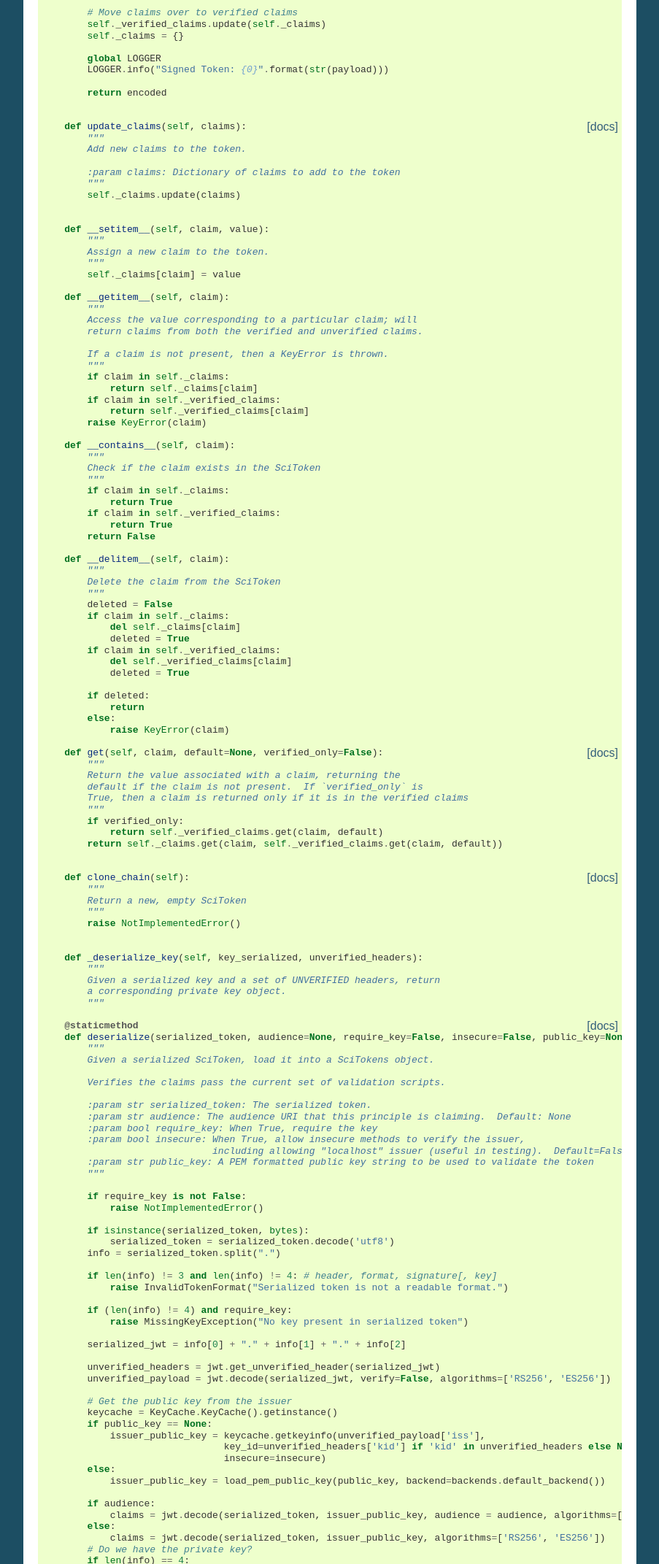
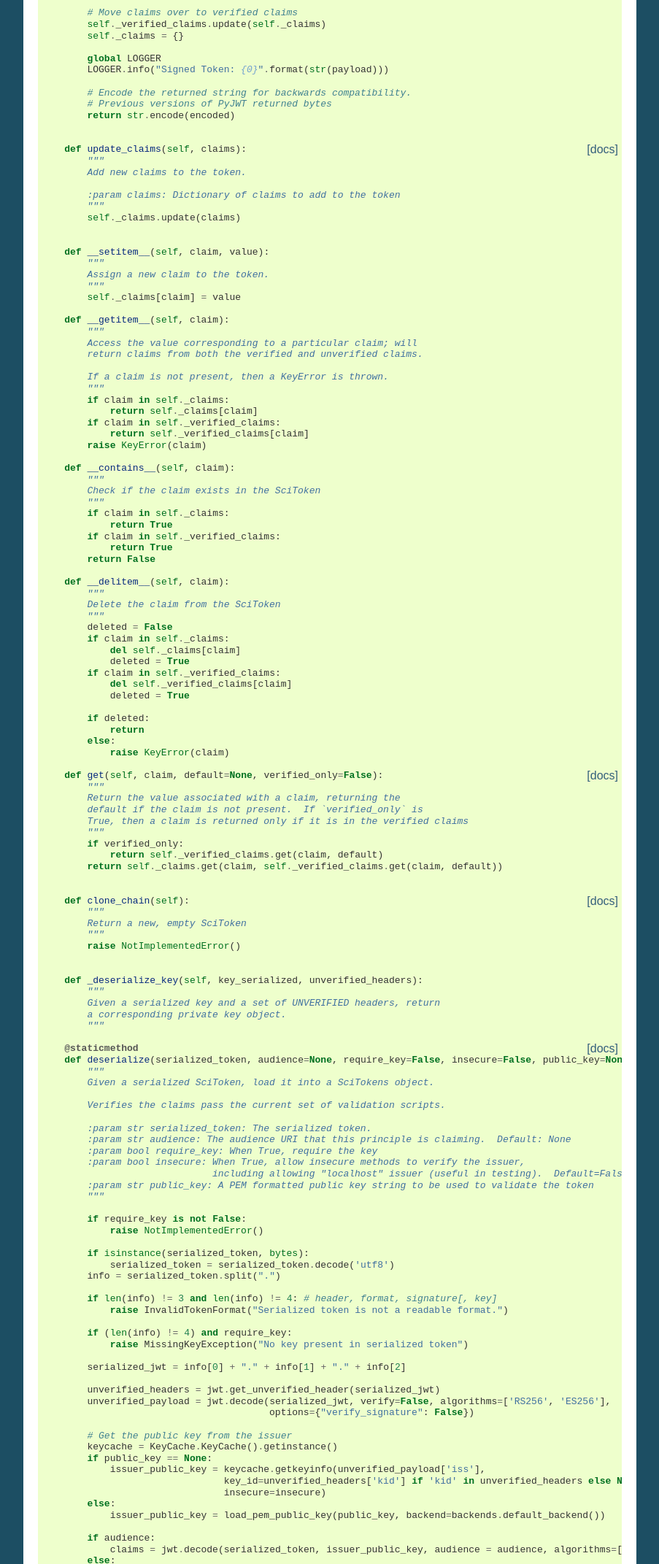
Before and after one commit to scitokens/scitokens, a plain HTML site: page _modules/scitokens/scitokens.html in a window 1280 px wide. Shown: the part 2720-4863 px from the top of the page at 73% size, without its empty margins (198-1101 px from the left). Drawn offline with Linux system fonts and the light colour scheme.

Commit message:
[ci skip] Autodoc commit for ba472cd7cc35db34bfeb2a1bead019ac605378f4.

```diff
--- a/_modules/scitokens/scitokens.html
+++ b/_modules/scitokens/scitokens.html
@@ -213,7 +213,9 @@
         <span class="k">global</span> <span class="n">LOGGER</span>
         <span class="n">LOGGER</span><span class="o">.</span><span class="n">info</span><span class="p">(</span><span class="s2">&quot;Signed Token: </span><span class="si">{0}</span><span class="s2">&quot;</span><span class="o">.</span><span class="n">format</span><span class="p">(</span><span class="nb">str</span><span class="p">(</span><span class="n">payload</span><span class="p">)))</span>
 
-        <span class="k">return</span> <span class="n">encoded</span></div>
+        <span class="c1"># Encode the returned string for backwards compatibility.</span>
+        <span class="c1"># Previous versions of PyJWT returned bytes</span>
+        <span class="k">return</span> <span class="nb">str</span><span class="o">.</span><span class="n">encode</span><span class="p">(</span><span class="n">encoded</span><span class="p">)</span></div>
 
 <div class="viewcode-block" id="SciToken.update_claims"><a class="viewcode-back" href="../../scitokens.html#scitokens.scitokens.SciToken.update_claims">[docs]</a>    <span class="k">def</span> <span class="nf">update_claims</span><span class="p">(</span><span class="bp">self</span><span class="p">,</span> <span class="n">claims</span><span class="p">):</span>
         <span class="sd">&quot;&quot;&quot;</span>
@@ -322,7 +324,8 @@
         <span class="n">serialized_jwt</span> <span class="o">=</span> <span class="n">info</span><span class="p">[</span><span class="mi">0</span><span class="p">]</span> <span class="o">+</span> <span class="s2">&quot;.&quot;</span> <span class="o">+</span> <span class="n">info</span><span class="p">[</span><span class="mi">1</span><span class="p">]</span> <span class="o">+</span> <span class="s2">&quot;.&quot;</span> <span class="o">+</span> <span class="n">info</span><span class="p">[</span><span class="mi">2</span><span class="p">]</span>
 
         <span class="n">unverified_headers</span> <span class="o">=</span> <span class="n">jwt</span><span class="o">.</span><span class="n">get_unverified_header</span><span class="p">(</span><span class="n">serialized_jwt</span><span class="p">)</span>
-        <span class="n">unverified_payload</span> <span class="o">=</span> <span class="n">jwt</span><span class="o">.</span><span class="n">decode</span><span class="p">(</span><span class="n">serialized_jwt</span><span class="p">,</span> <span class="n">verify</span><span class="o">=</span><span class="kc">False</span><span class="p">,</span> <span class="n">algorithms</span><span class="o">=</span><span class="p">[</span><span class="s1">&#39;RS256&#39;</span><span class="p">,</span> <span class="s1">&#39;ES256&#39;</span><span class="p">])</span>
+        <span class="n">unverified_payload</span> <span class="o">=</span> <span class="n">jwt</span><span class="o">.</span><span class="n">decode</span><span class="p">(</span><span class="n">serialized_jwt</span><span class="p">,</span> <span class="n">verify</span><span class="o">=</span><span class="kc">False</span><span class="p">,</span> <span class="n">algorithms</span><span class="o">=</span><span class="p">[</span><span class="s1">&#39;RS256&#39;</span><span class="p">,</span> <span class="s1">&#39;ES256&#39;</span><span class="p">],</span>
+                                        <span class="n">options</span><span class="o">=</span><span class="p">{</span><span class="s2">&quot;verify_signature&quot;</span><span class="p">:</span> <span class="kc">False</span><span class="p">})</span>
 
         <span class="c1"># Get the public key from the issuer</span>
         <span class="n">keycache</span> <span class="o">=</span> <span class="n">KeyCache</span><span class="o">.</span><span class="n">KeyCache</span><span class="p">()</span><span class="o">.</span><span class="n">getinstance</span><span class="p">()</span>
```
